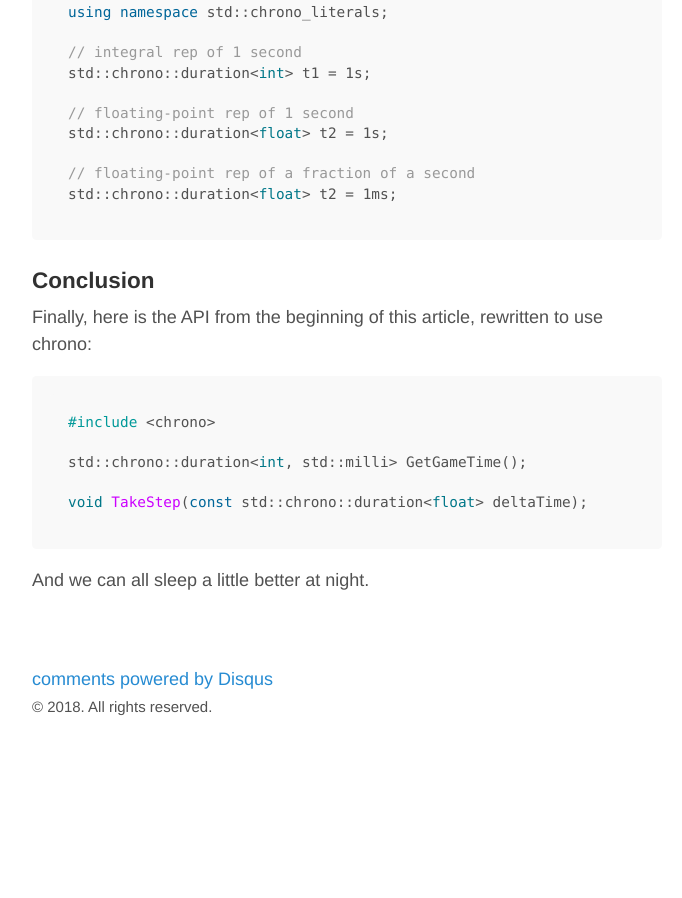
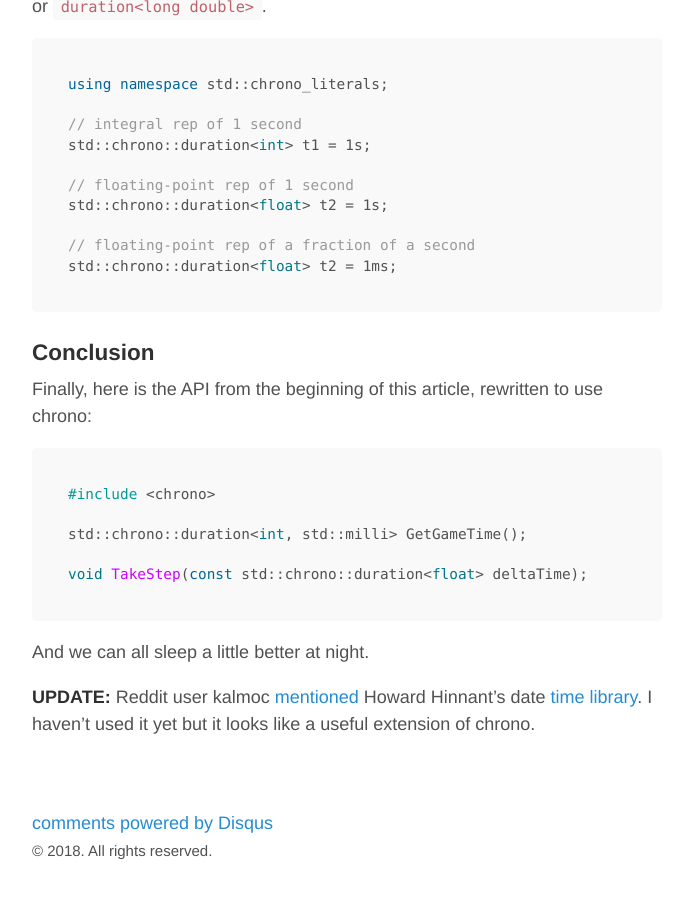
Before and after one commit to rachelnertia/rachelnertia.github.io, a Jekyll site: the page built from _posts/2018-01-07-intro-to-std-chrono.md, in a window 1280 px wide and 900 px high, scrolled down 3499 px. Shown: the whole window, without its empty margins (293-975 px from the left). Built offline with Jekyll 4.4.1, drawn with Linux system fonts in a browser that asks for light colours; comment, search, counter and statistics services are not loaded; before the commit the page ends 4255 px from its top, so only the background shows below that; some of the changed text lies outside the part shown.

Commit message:
Update 'Introduction to std::chrono' post
Mention Reddit comments

````diff
--- a/_posts/2018-01-07-intro-to-std-chrono.md
+++ b/_posts/2018-01-07-intro-to-std-chrono.md
@@ -23,6 +23,8 @@ APIs like this are hard to understand at a glance and can cause a lot of bother.
 ![](/images/bjarne.png)
 
 ...in which he pointed out that the failure of the [Mars Climate Orbiter](https://en.wikipedia.org/wiki/Mars_Climate_Orbiter) was due to a software bug that would have been completely avoidable had a particular API encoded the units of measurement it used (in this case, imperial instead of metric).
+
+**UPDATE:** STL pointed out in a [Reddit comment](https://www.reddit.com/r/cpp/comments/7otsjh/introduction_to_stdchrono/dscd79y/) that Stroustrup's slide is wrong! But the sentiment is correct, anyway.
 
 And so we have strongly-typed time values like C#'s [System.TimeSpan](https://msdn.microsoft.com/en-us/library/system.timespan) provides. In the world of C++, many libraries and frameworks have their own time type. For example, [SFML](https://www.sfml-dev.org/index.php) has [sf::Time](https://www.sfml-dev.org/documentation/2.4.2/classsf_1_1Time.php) and [sf::Clock](https://www.sfml-dev.org/documentation/2.4.2/classsf_1_1Clock.php). `sf::Clock::getElapsedTime` returns a `sf::Time`, which can be compared to, added to and subtracted from other instances of `sf::Time`. Then it can provide its value as seconds (float), milliseconds (int32) or microseconds (int64).
 
@@ -106,3 +108,5 @@ void TakeStep(const std::chrono::duration<float> deltaTime);
 ```
 
 And we can all sleep a little better at night.
+
+**UPDATE:** Reddit user kalmoc [mentioned](https://www.reddit.com/r/cpp/comments/7otsjh/introduction_to_stdchrono/dscvhtl/) Howard Hinnant's date [time library](https://github.com/HowardHinnant/date). I haven't used it yet but it looks like a useful extension of chrono.
````
